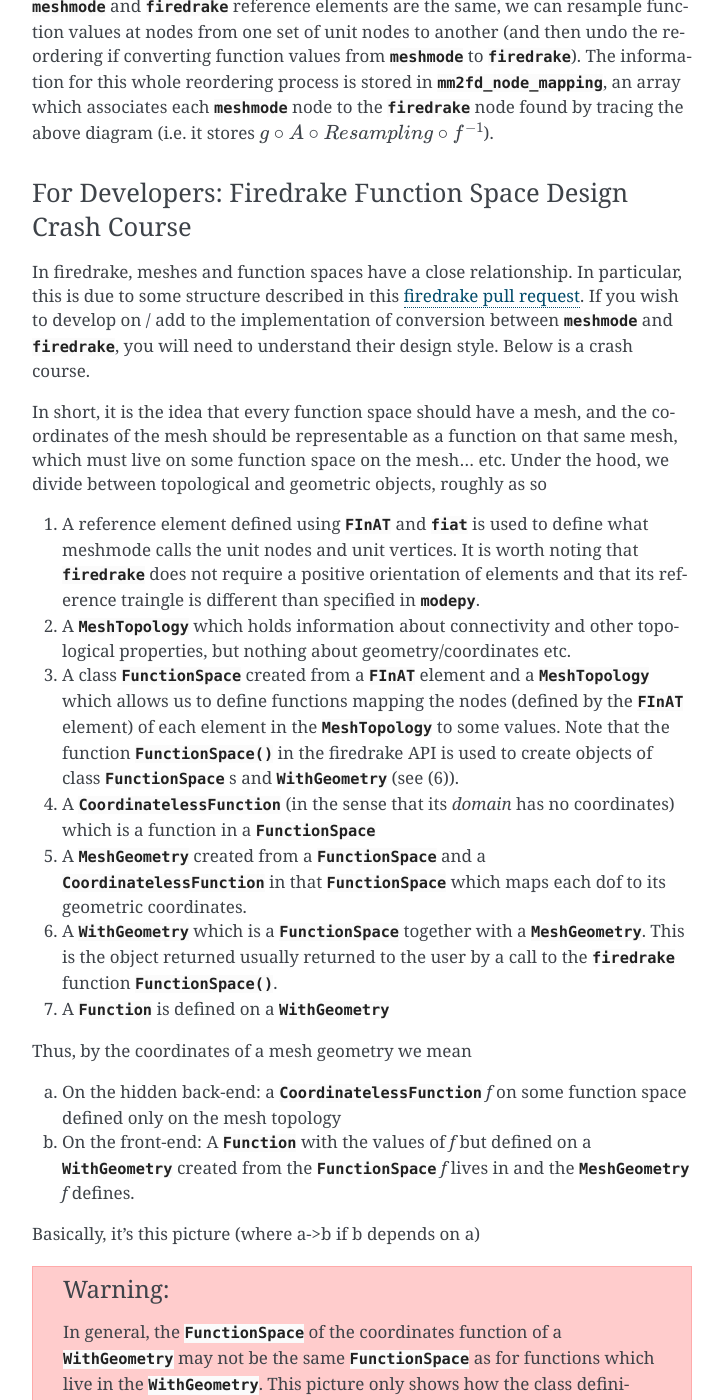
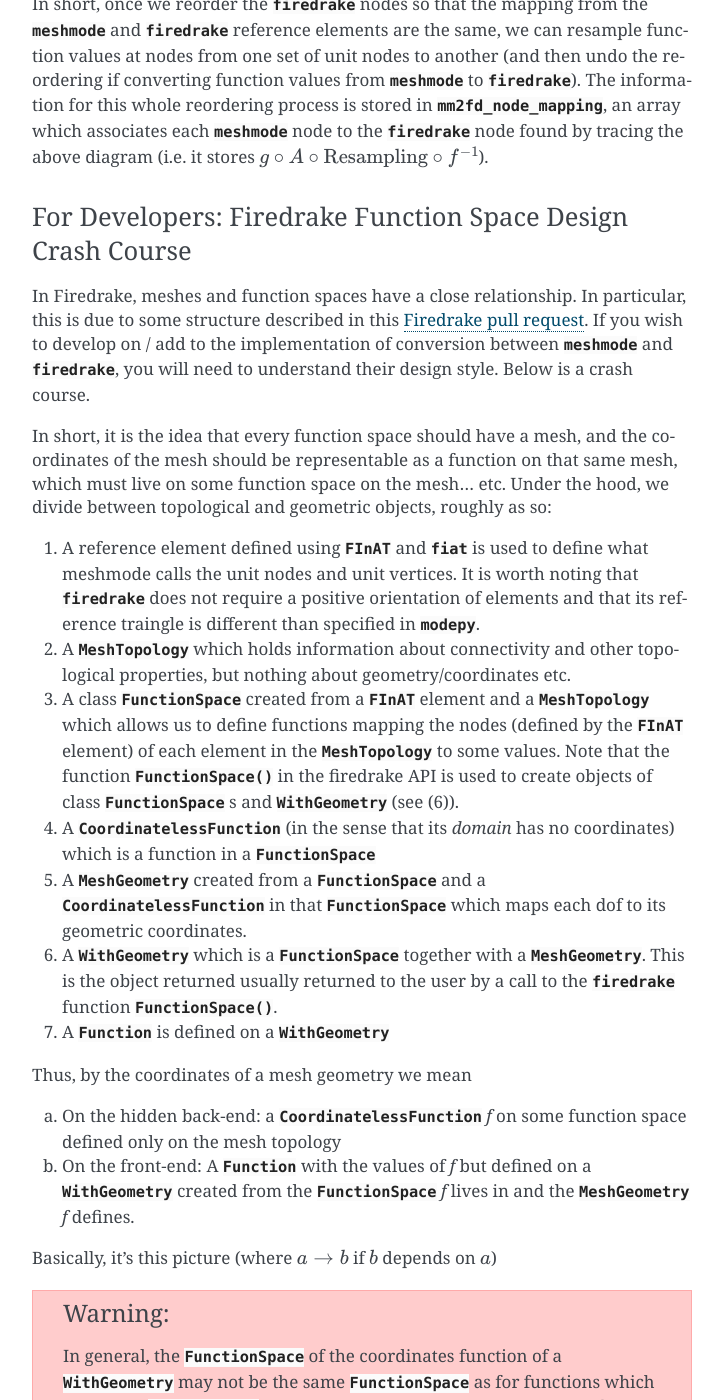
Before and after one commit to inducer/meshmode, a Sphinx documentation site: the page built from doc/interop.rst, in a window 1280 px wide and 1400 px high, scrolled down 2569 px. Shown: the whole window, without its empty margins (388-1111 px from the left). Built offline with Sphinx 7.4.7, drawn with Linux system fonts in a browser that asks for light colours; some of the changed text lies outside the part shown.

Commit message:
Apply suggestions from code review
documentation typos/improvements in interop.rst

Co-authored-by: Andreas Klöckner <inform@tiker.net>

```diff
--- a/doc/interop.rst
+++ b/doc/interop.rst
@@ -139,14 +139,14 @@
 an array which associates each :mod:`meshmode` node
 to the :mod:`firedrake` node found by tracing the
 above diagram (i.e. it stores
-:math:`g\circ A\circ Resampling \circ f^{-1}`).
+:math:`g\circ A\circ \text{Resampling} \circ f^{-1}`).
 
 For Developers: Firedrake Function Space Design Crash Course
 ^^^^^^^^^^^^^^^^^^^^^^^^^^^^^^^^^^^^^^^^^^^^^^^^^^^^^^^^^^^^
 
-In firedrake, meshes and function spaces have a close relationship.
+In Firedrake, meshes and function spaces have a close relationship.
 In particular, this is  due to some structure described in this
-`firedrake pull request <http://github.com/firedrakeproject/firedrake/pull/627>`_.
+`Firedrake pull request <http://github.com/firedrakeproject/firedrake/pull/627>`_.
 If you wish to develop on / add to the implementation of conversion
 between :mod:`meshmode` and :mod:`firedrake`, you will need
 to understand their design style. Below is a crash course.
@@ -156,7 +156,7 @@
 should be representable as a function on that same mesh, which must live
 on some function space on the mesh... etc.
 Under the hood, we divide between topological and geometric objects,
-roughly as so
+roughly as so:
 
 (1) A reference element defined using :mod:`FInAT` and :mod:`fiat`
     is used to define what meshmode calls the unit nodes and unit
@@ -213,7 +213,7 @@
     created from the :class:`~firedrake.functionspaceimpl.FunctionSpace`
     *f* lives in and the :class:`~firedrake.mesh.MeshGeometry` *f* defines.
 
-Basically, it's this picture (where a->b if b depends on a)
+Basically, it's this picture (where :math:`a\to b` if :math:`b` depends on :math:`a`)
 
 .. warning::
 
```
Also changed, not shown: other parts of doc/interop.rst (+3 -3 lines).
